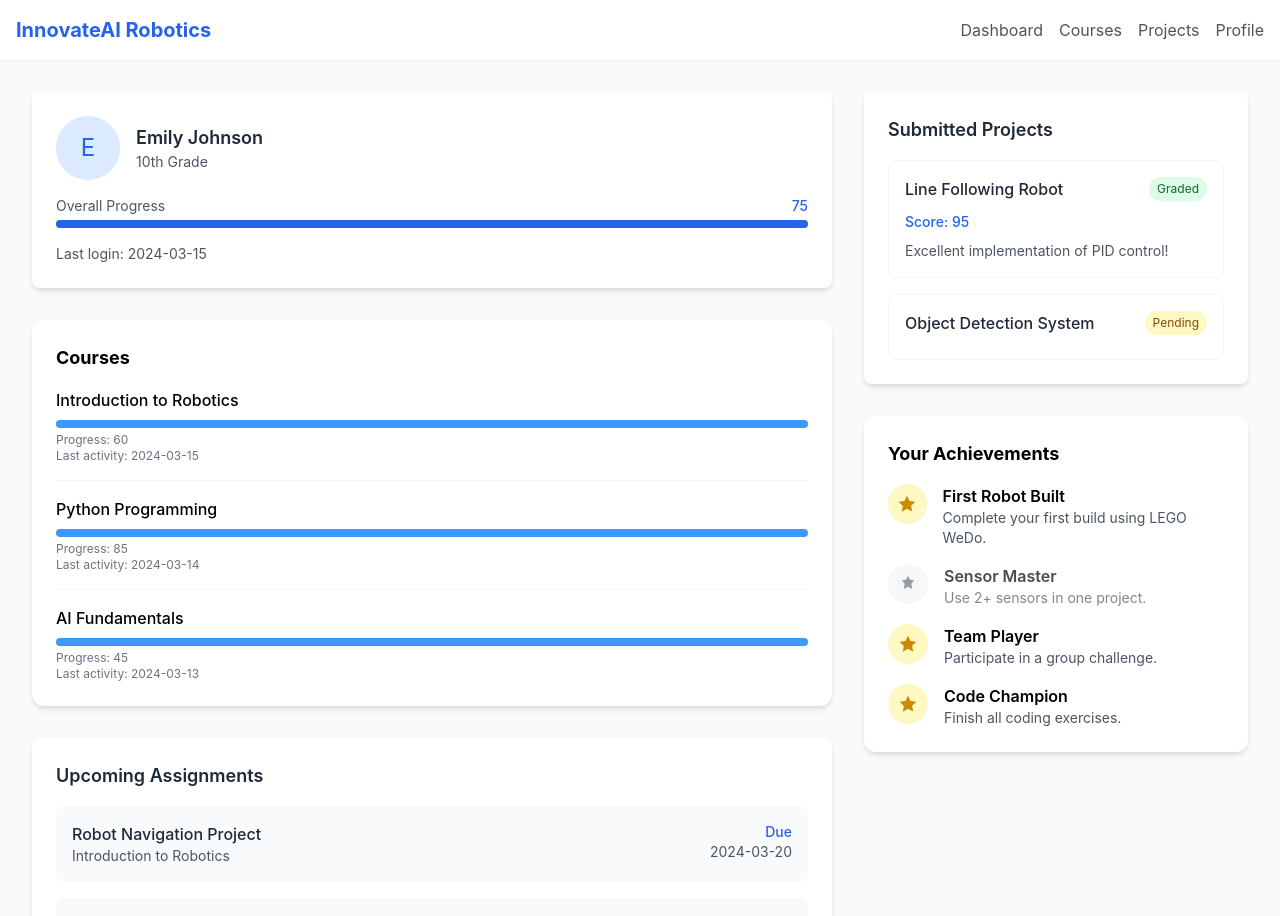
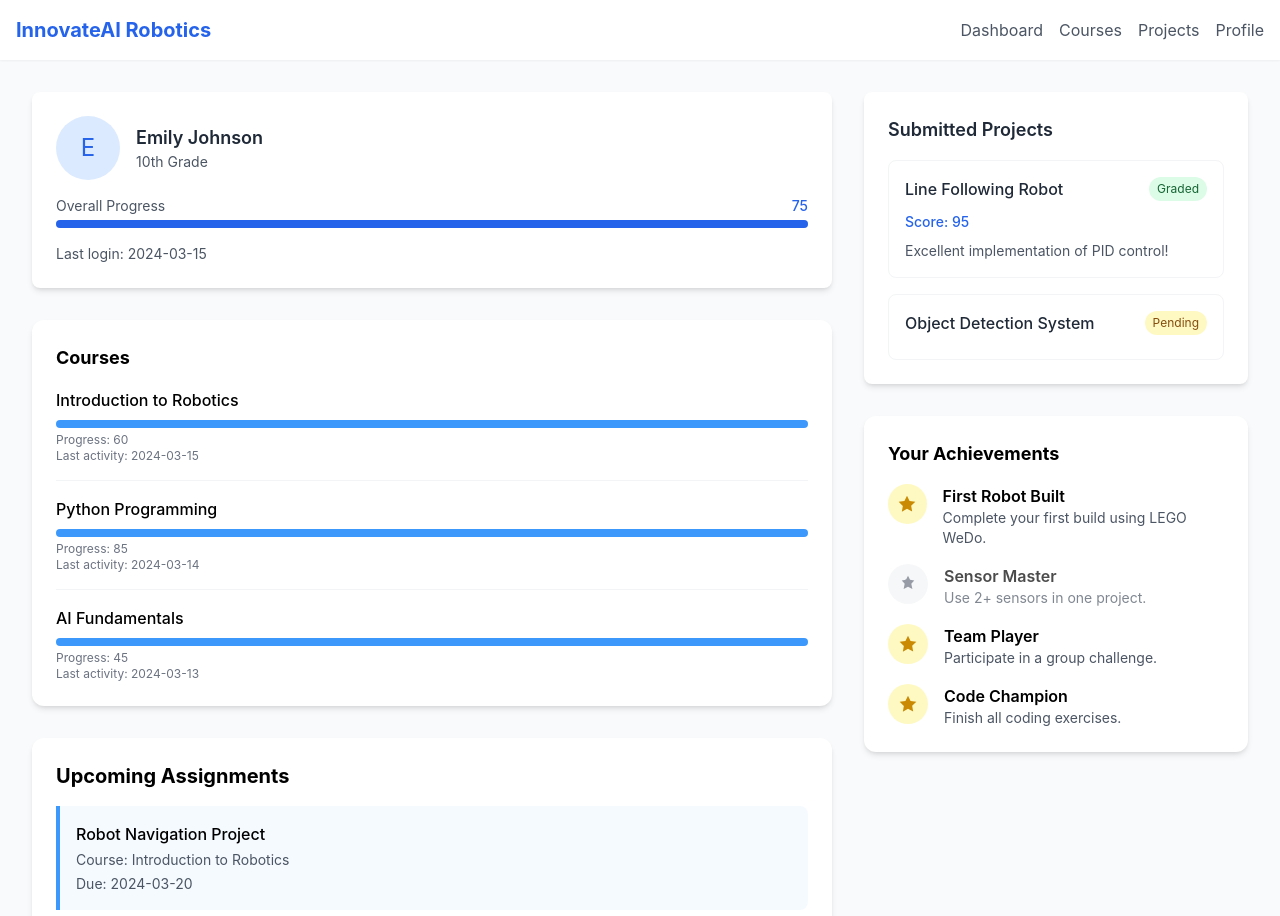
Before and after one commit to Boris23-ui/innovateairobotics, a Next.js app: page /student in a window 1280 px wide. Shown: the top 916 px of the page. Built offline with nearby package versions, Linux system fonts and the light colour scheme.

Commit message:
Refactor UpcomingAssignments component for improved styling and structure; update layout and presentation of assignment details

```diff
--- a/src/components/student/UpcomingAssignments.tsx
+++ b/src/components/student/UpcomingAssignments.tsx
@@ -10,29 +10,19 @@ interface UpcomingAssignmentsProps {
   assignments: Assignment[];
 }
 
-const UpcomingAssignments: React.FC<UpcomingAssignmentsProps> = ({ assignments }) => {
+export default function UpcomingAssignments({ assignments }: UpcomingAssignmentsProps) {
   return (
-    <div className="bg-white rounded-lg shadow-md p-6">
-      <h3 className="text-lg font-semibold text-gray-800 mb-4">Upcoming Assignments</h3>
-      <div className="space-y-4">
-        {assignments.map((assignment, index) => (
-          <div
-            key={index}
-            className="flex items-start justify-between p-4 bg-gray-50 rounded-lg"
-          >
-            <div>
-              <h4 className="font-medium text-gray-800">{assignment.title}</h4>
-              <p className="text-sm text-gray-600">{assignment.course}</p>
-            </div>
-            <div className="text-right">
-              <p className="text-sm font-medium text-blue-600">Due</p>
-              <p className="text-sm text-gray-600">{assignment.dueDate}</p>
-            </div>
-          </div>
+    <div className="bg-white rounded-xl shadow-md p-6">
+      <h3 className="text-xl font-bold mb-4">Upcoming Assignments</h3>
+      <ul className="space-y-4">
+        {assignments.map((assign, idx) => (
+          <li key={idx} className="p-4 border-l-4 border-[rgb(60,152,251)] bg-[rgb(60,152,251)]/[0.05] rounded-r-lg">
+            <h4 className="font-medium">{assign.title}</h4>
+            <p className="text-sm text-gray-600 mt-1">Course: {assign.course}</p>
+            <p className="text-sm text-gray-600 mt-1">Due: {assign.dueDate}</p>
+          </li>
         ))}
-      </div>
+      </ul>
     </div>
   );
-};
-
-export default UpcomingAssignments;
+}
```
